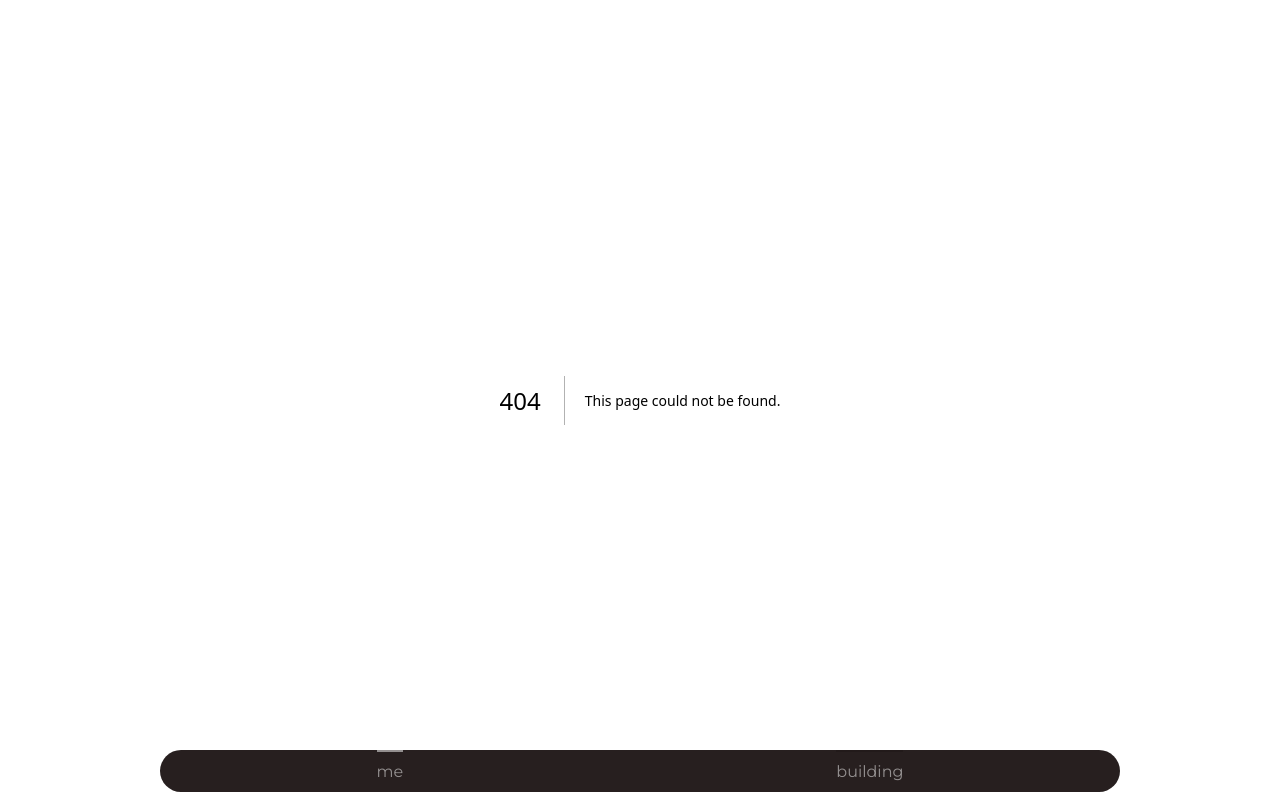
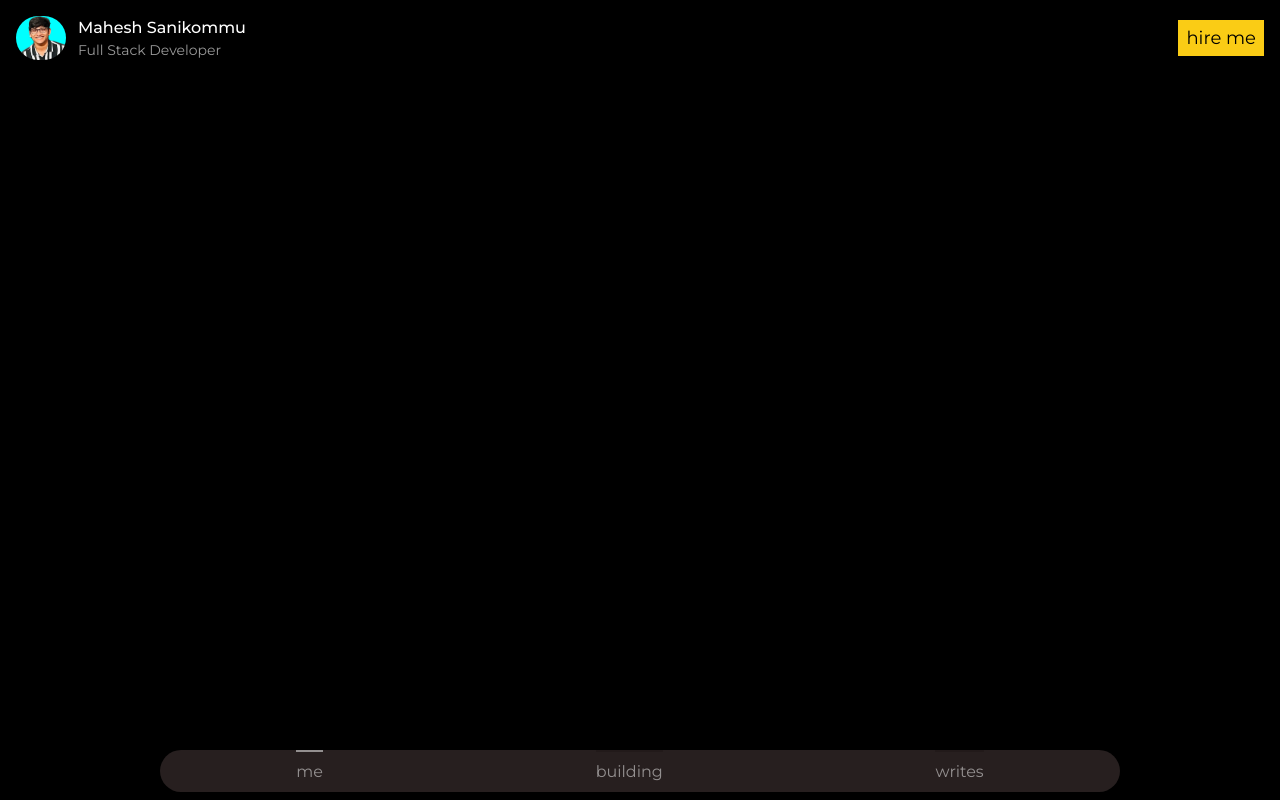
Before and after one commit to MaheshtheDev/maheshthedev.me, a Next.js app: page /writing in a window 1280 px wide. Before the commit this address had no page. Built offline with nearby package versions, Linux system fonts and the light colour scheme.

Commit message:
chore: Update building page with project card and navigation styles

```diff
--- a/app/baking/page.tsx
+++ b/app/building/page.tsx
@@ -9,6 +9,20 @@ const projects = [
       "https://github.com/MaheshtheDev/Splitrck/blob/main/public/apple-touch-icon.png?raw=true",
   },
   {
+    name: "Raise Funds",
+    description: "NPO Fundraising Platform",
+    builtWith: ["React Native", "Expo", "Node.js", "MongoDB"],
+    image:
+      "https://is1-ssl.mzstatic.com/image/thumb/Purple211/v4/e9/ba/27/e9ba277f-1eb8-f2e4-47b2-e427f7ba115c/AppIcon-0-0-1x_U007epad-0-85-220.png/460x0w.webp",
+  },
+  {
+    name: "Gymrat AI",
+    description: "Reimagine Workout, Meal Plan",
+    builtWith: ["React Native", "Expo", "AWS"],
+    image:
+      "https://github.com/MaheshtheDev/gymrat-ai/blob/main/src/assets/icon.png?raw=true",
+  },
+  {
     name: "myFRS",
     description: "retail store management system",
     builtWith: ["React", "Next.js", "PWA"],
@@ -17,7 +31,7 @@ const projects = [
   },
 ];
 
-export default function Baking() {
+export default function Building() {
   return (
     <div>
       <header className="p-4 flex justify-between items-center">
@@ -28,7 +42,7 @@ export default function Baking() {
             width={50}
             height={50}
             objectFit="cover"
-            alt="Your Name"
+            alt="Mahesh Sanikommu Photo"
           />
           <div className="mx-3">
             <p className="text-md font-medium">Mahesh Sanikommu</p>
--- a/app/page.tsx
+++ b/app/page.tsx
@@ -3,8 +3,6 @@
 import Head from "next/head";
 import Image from "next/image";
 
-import ProjectCard from "../components/projectcard";
-import projects from "../data/projects.json";
 import { redirect } from "next/navigation";
 
 export default function Home() {
@@ -25,13 +23,14 @@ export default function Home() {
           content="Automating Non-Creative Jobs w/ webtools"
         />
       </Head>
-      <header className="flex justify-between my-2">
+      <header className="flex justify-between my-4">
         <Image
-          onClick={() => redirect("/")}
-          src="/logo.svg"
-          height={75}
-          width={100}
-          alt="logo"
+          className="rounded-full max-w-full"
+          src="/me.png"
+          width={50}
+          height={50}
+          objectFit="cover"
+          alt="Mahesh Sanikommu Photo"
         />
         {/*<nav className="flex items-center">
           <a
@@ -60,7 +59,7 @@ export default function Home() {
         </nav>*/}
       </header>
       <section>
-        <h1 className="text-3xl font-bold mt-10">
+        <h1 className="text-3xl font-bold mt-6">
           Hi, I&apos;m Mahesh Sanikommu
         </h1>
         <p>
@@ -76,12 +75,7 @@ export default function Home() {
         </p>
       </section>
       <section>
-        <h2 className="text-xl font-bold mt-10">Projects</h2>
-        <div className="grid grid-cols-1 gap-5 mt-5">
-          {projects.map((project) => (
-            <ProjectCard key={project.title} project={project} />
-          ))}
-        </div>
+        <h2 className="text-xl font-bold mt-10">timeline</h2>
       </section>
       <script
         defer
--- /dev/null
+++ b/app/writing/page.tsx
@@ -0,0 +1,27 @@
+import Image from "next/image";
+
+export default function Writing() {
+  return (
+    <>
+      <header className="p-4 flex justify-between items-center">
+        <div className="flex items-center">
+          <Image
+            className="rounded-full"
+            src="/me.png"
+            width={50}
+            height={50}
+            objectFit="cover"
+            alt="Mahesh Sanikommu Photo"
+          />
+          <div className="mx-3">
+            <p className="text-md font-medium">Mahesh Sanikommu</p>
+            <div className="opacity-60 text-sm">Full Stack Developer</div>
+          </div>
+        </div>
+        <button className="bg-yellow-400 px-2 py-1 text-black text-lg">
+          hire me
+        </button>
+      </header>
+    </>
+  );
+}
--- a/components/BottomNav.tsx
+++ b/components/BottomNav.tsx
@@ -13,12 +13,12 @@ const BottomNav = () => {
       },
       {
         title: "building",
-        link: "/baking",
+        link: "/building",
       },
-      //{
-      //  title: "writes",
-      //  link: "/writes",
-      //},
+      {
+        title: "writes",
+        link: "/writing",
+      },
     ],
     []
   );
--- a/next.config.js
+++ b/next.config.js
@@ -2,8 +2,8 @@
 const nextConfig = {
   reactStrictMode: true,
   images: {
-    domains: ['github.com'],
+    domains: ["github.com", "is1-ssl.mzstatic.com"],
   },
-}
+};
 
 module.exports = nextConfig
```
